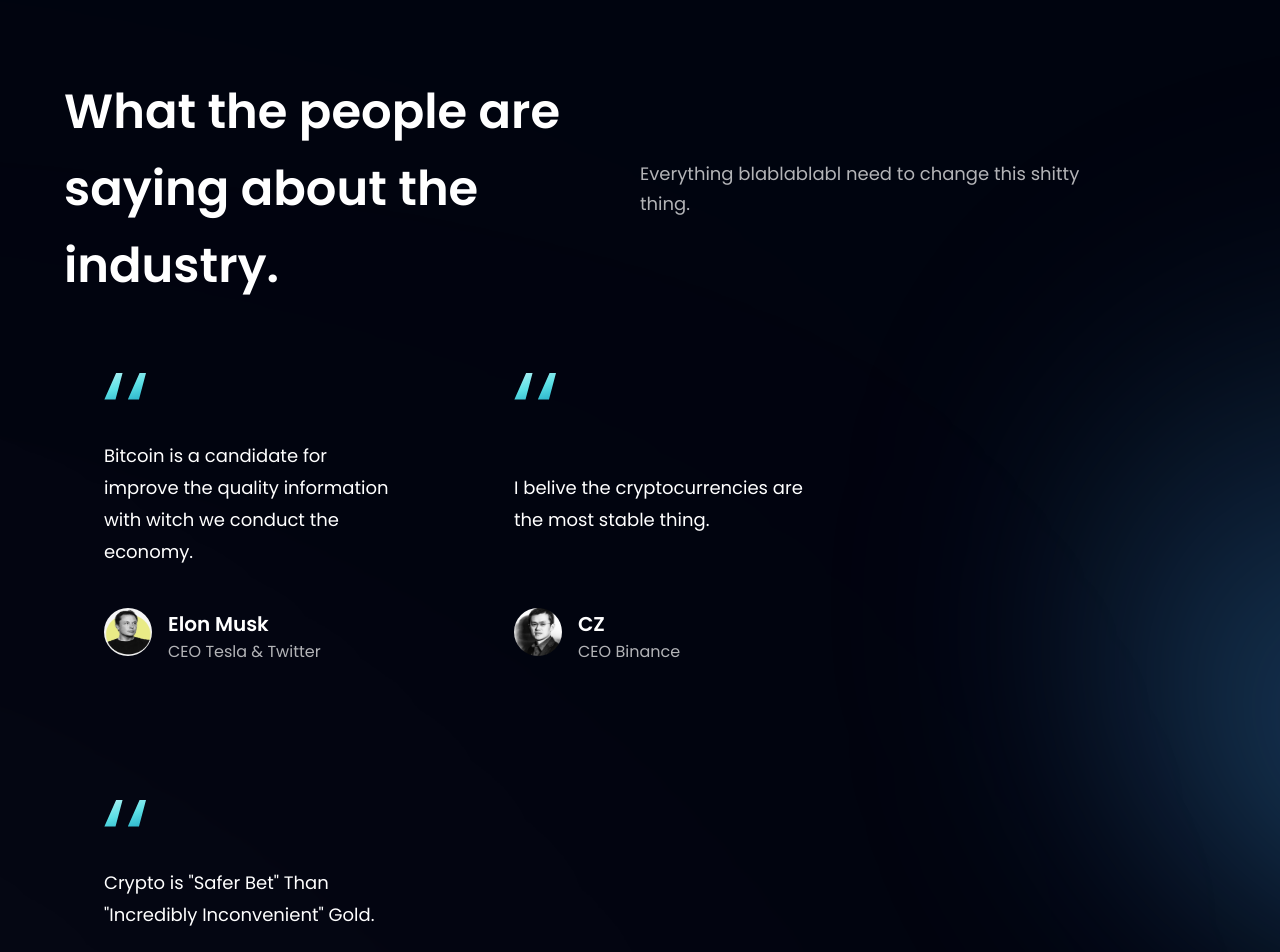
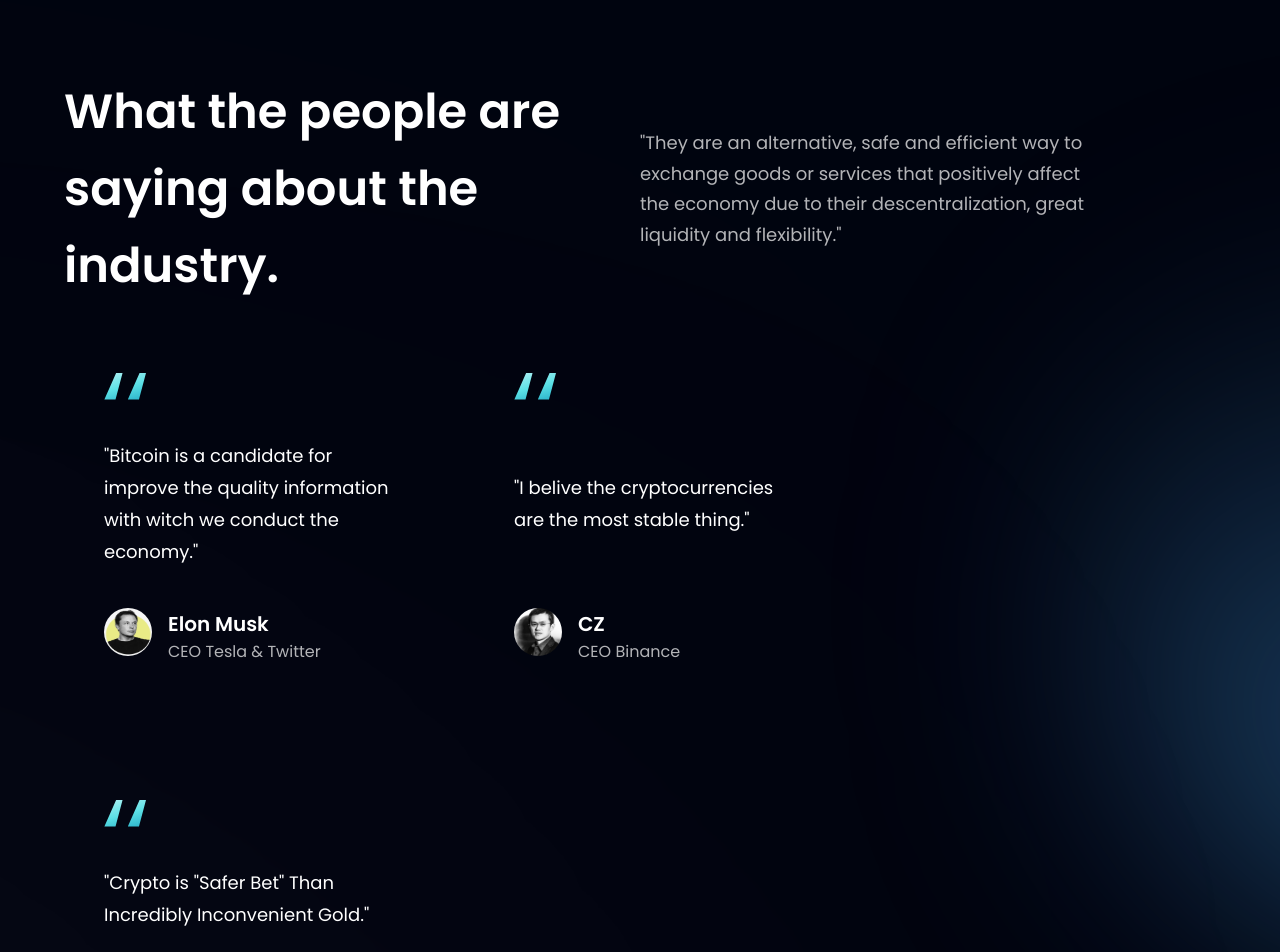
Before and after one commit to sebastiangs23/Firts-Proyect, a React (Vite) app in the folder bank_modern_app/: page / in a window 1280 px wide. Shown: the part 2260-3212 px from the top of the page. Built offline with nearby package versions, Linux system fonts and the light colour scheme.

Commit message:
redirect nav-redirect-carddeal-last and change de constants 3

```diff
--- a/bank_modern_app/src/components/FeedBack.jsx
+++ b/bank_modern_app/src/components/FeedBack.jsx
@@ -7,7 +7,7 @@ const FeedBack = ({ content, name, title, img }) => {
                     max-w-[370px] md:mr-10 sm:mr-5 mr-0 my-5 feedback-card '>
       <img src={quotes} alt="double_quotes" className="w-[42px] h-[27px] object-contain" />
       <p className='font-poppins font-normal text-[18px] leading-[32px] text-white my-10 ' >
-        {content}
+        "{ content }"
       </p>
 
       <div className='flex flex-row' >
--- a/bank_modern_app/src/components/Testimonials.jsx
+++ b/bank_modern_app/src/components/Testimonials.jsx
@@ -16,7 +16,8 @@ const Testimonials = () => {
         </h1>
         <div className='w-full md:mt-0 mt-6'>
           <p className={`${styles.paragraph} text-left max-w-[450px] `} >
-            Everything blablablabl need to change this shitty thing.
+            "They are an alternative, safe and efficient way to exchange goods or services that positively affect
+            the economy due to their descentralization, great liquidity and flexibility."
           </p>
         </div>
       </div>
--- a/bank_modern_app/src/constants/index.js
+++ b/bank_modern_app/src/constants/index.js
@@ -63,7 +63,7 @@ export const feedback = [
   {
     id: "feedback-3",
     content:
-      'Crypto is "Safer Bet" Than "Incredibly Inconvenient" Gold.',
+      'Crypto is "Safer Bet" Than Incredibly Inconvenient Gold.',
     name: "Vitalik Buterin",
     title: "Creator of Ethereum",
     img: people03,
```
